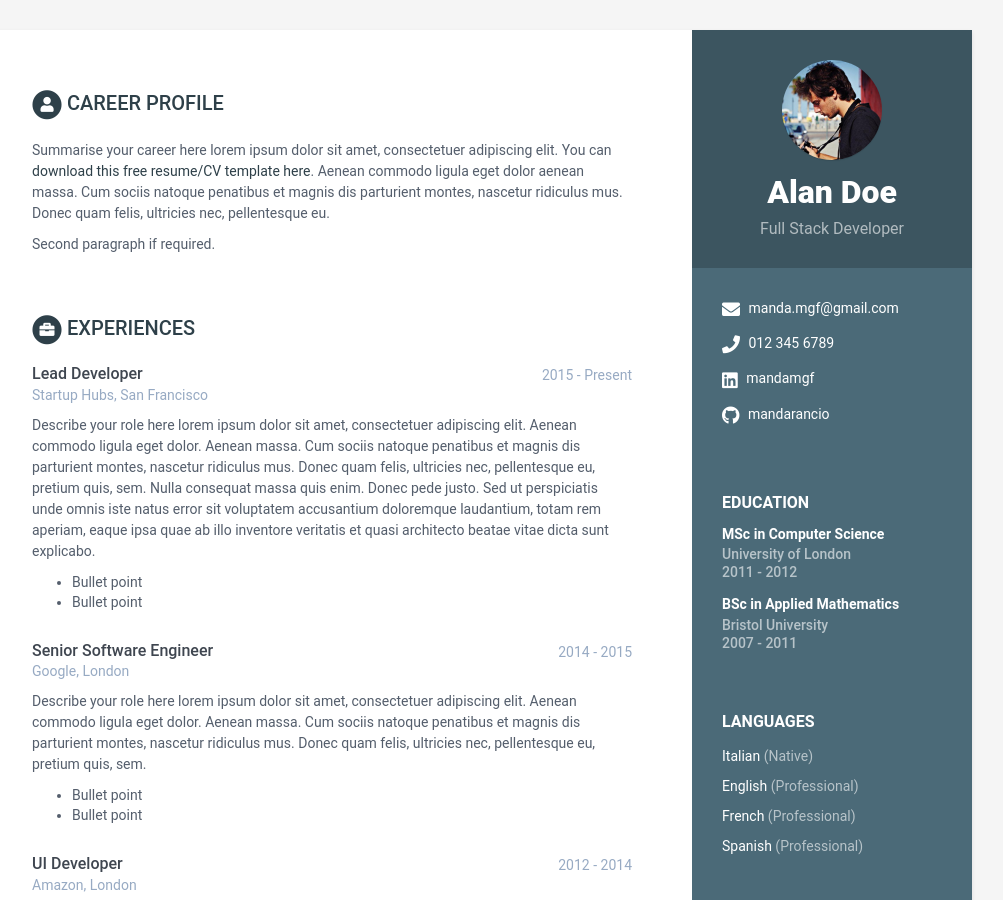
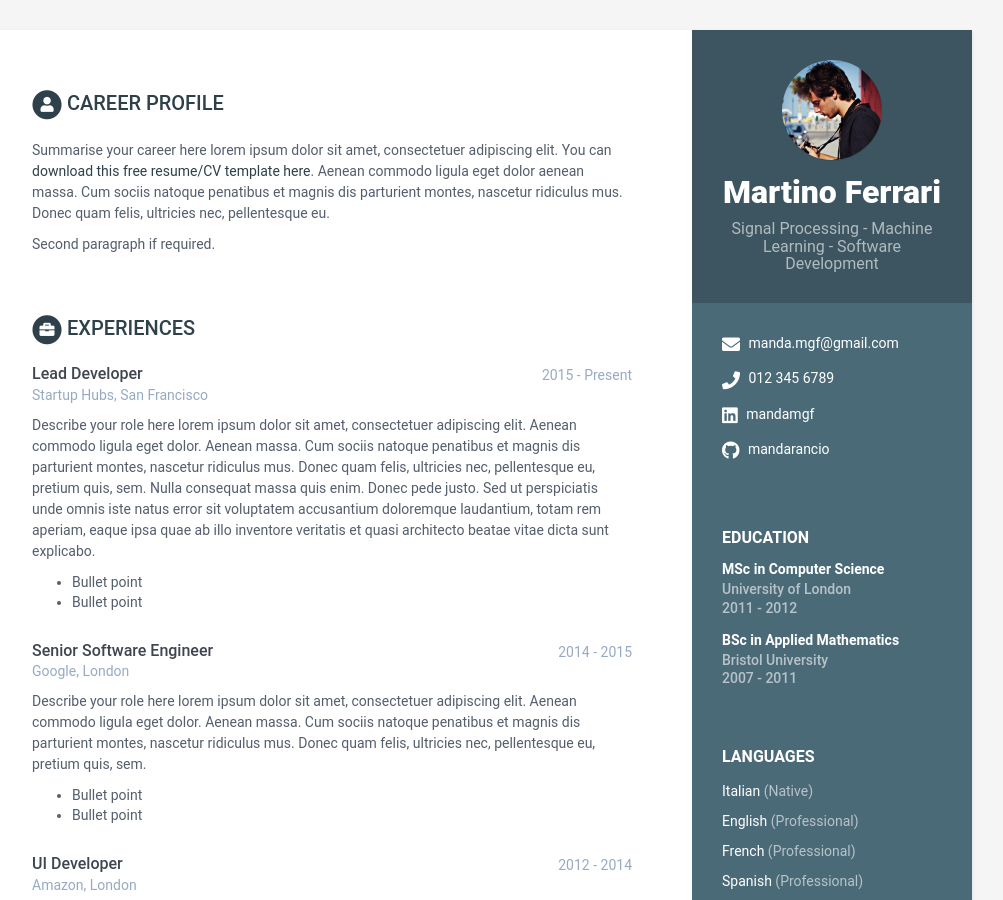
Before and after one commit to Mandarancio/Mandarancio.github.io, a Jekyll site: the page built from index.html, in a window 1280 px wide and 900 px high. Shown: the whole window, without its empty margins (168-1171 px from the left). Built offline with Jekyll 4.4.1, drawn with Linux system fonts in a browser that asks for light colours.

Commit message:
working on..

```diff
--- a/_data/data.yml
+++ b/_data/data.yml
@@ -7,8 +7,8 @@ sidebar:
     education: True # set to False if you want education in main section instead of in sidebar
 
     # Profile information
-    name: Alan Doe
-    tagline: Full Stack Developer
+    name: Martino Ferrari
+    tagline: Signal Processing - Machine Learning - Software Development
     avatar: me.png  #place a 100x100 picture inside /assets/images/ folder and provide the name of the file below
 
     # Sidebar links
```
